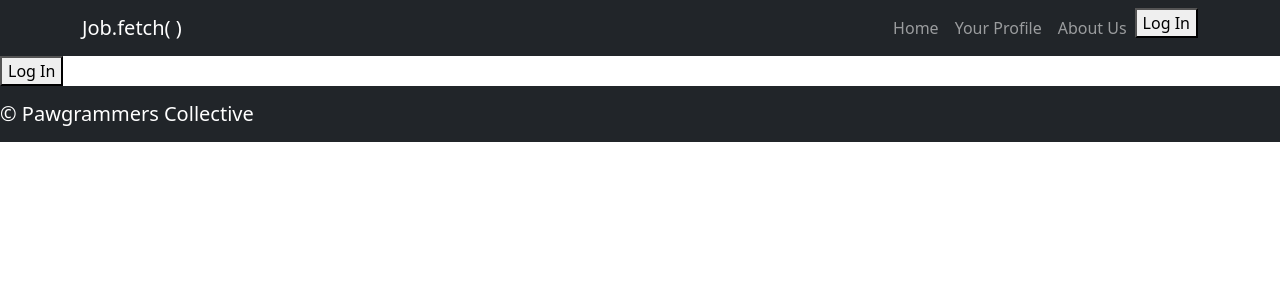
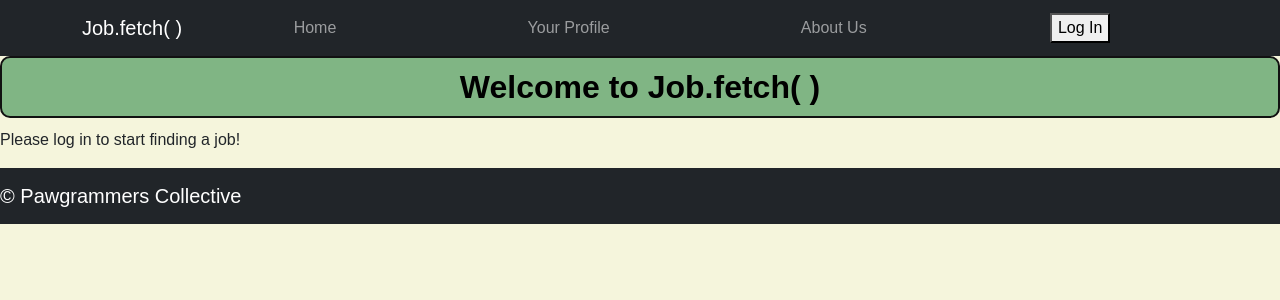
Before and after one commit to Pawgrammers-Collective/job.fetch-frontend, a React (Vite) app: page / in a window 1280 px wide. Shown: the top 300 px of the page. Built offline with nearby package versions, Linux system fonts and the light colour scheme; no server answers.

Commit message:
added landing page route

```diff
--- a/src/App.jsx
+++ b/src/App.jsx
@@ -1,12 +1,13 @@
 import React, { useState, useEffect } from 'react';
 import { BrowserRouter as Router, Routes, Route, Navigate } from 'react-router-dom';
 import 'bootstrap/dist/css/bootstrap.min.css';
+import './app.css'
 import Home from './Components/Home';
-import AuthButtons from './Components/buttons/AuthButtons';
 import AboutUs from './Components/AboutUs';
 import UserProfile from './Components/UserProfile.jsx';
 import Footer from './Footer.jsx'
 import Header from './Header.jsx'
+import LandingPage from './Components/LandingPage';
 
 
 function App(props) {
@@ -23,10 +24,10 @@ function App(props) {
             >
           </Route>
           <Route
-            exact path="/"
-            element={<AuthButtons />}
-            >
-          </Route>
+            exact
+            path="/"
+            element={<LandingPage />}
+          />
           <Route
             exact path="/profile"
             element={<UserProfile />}
```
